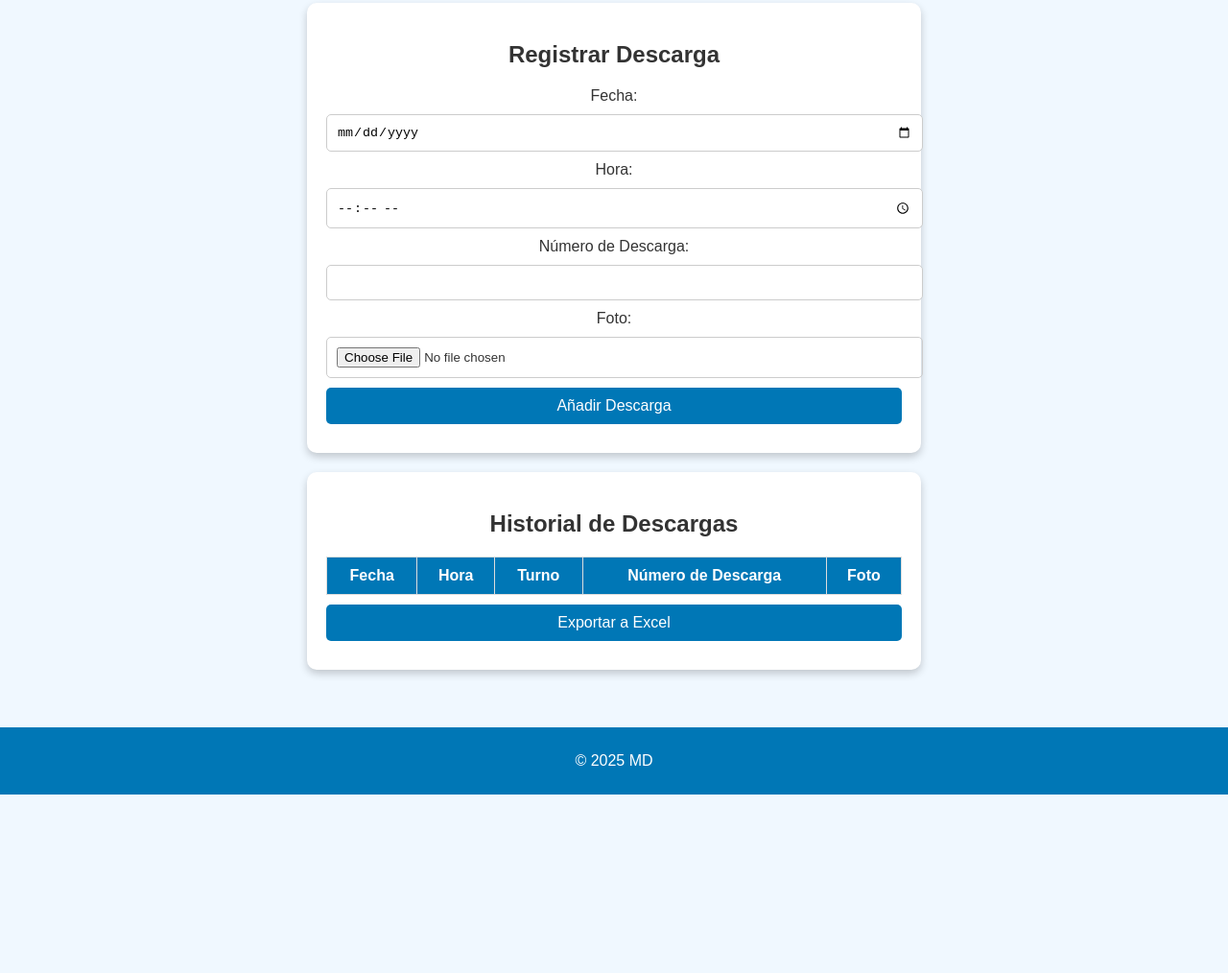
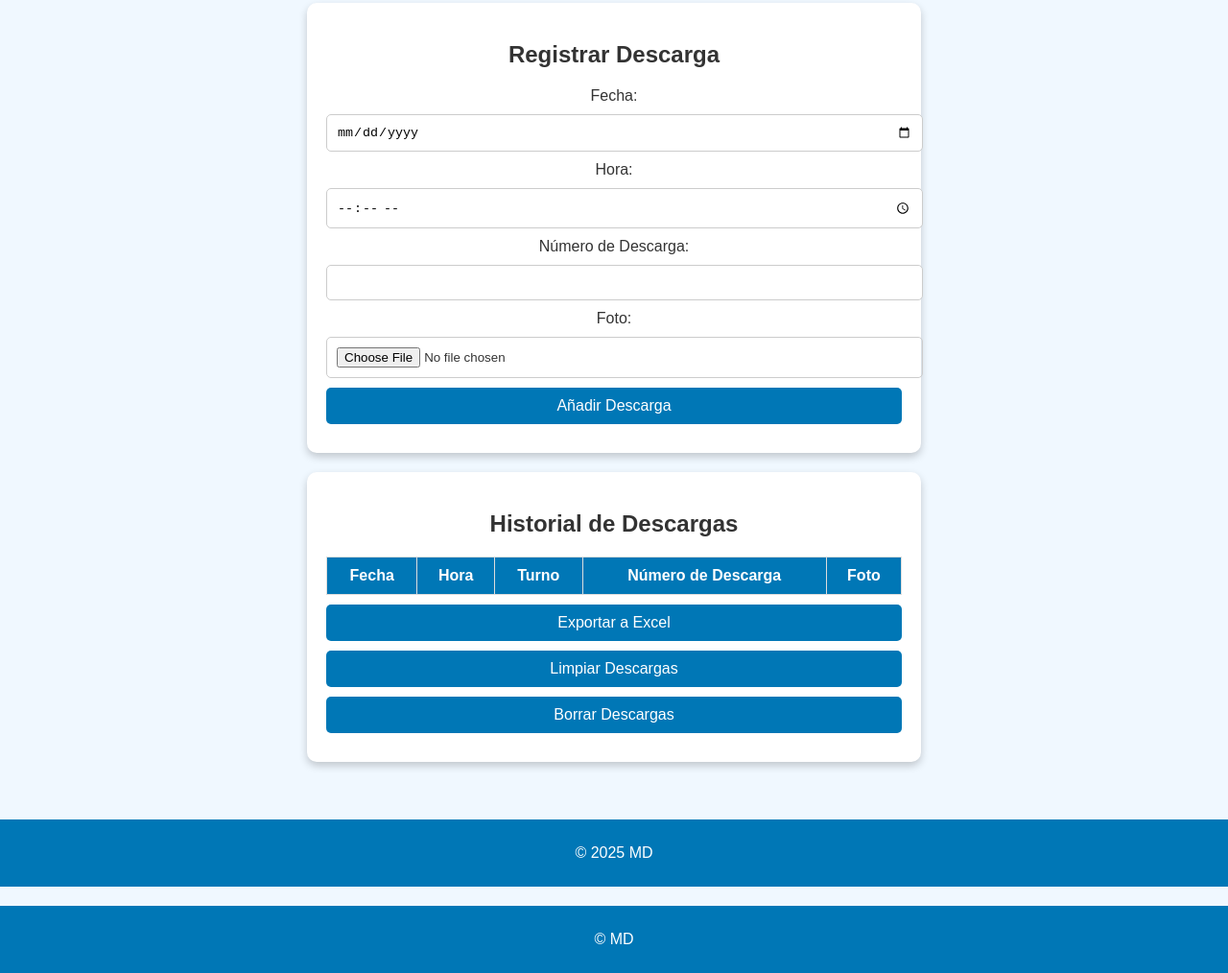
Before and after one commit to mestebanmd/descargas1, a plain HTML site: page index.html in a window 1280 px wide. Shown: the part 216-1230 px from the top of the page at 96% size. Before the commit the page ends 1044 px from the top, so only its background shows below. Drawn offline with Linux system fonts and the light colour scheme; a script that the page names is missing.

Commit message:
Update index.html

```diff
--- a/index.html
+++ b/index.html
@@ -31,6 +31,8 @@
             <input type="file" id="foto" accept="image/*" capture="camera">
 
             <button onclick="registrarDescarga()">Añadir Descarga</button>
+
+
         </section>
 
         <section id="historial">
@@ -49,8 +51,20 @@
                 </tbody>
             </table>
             <button onclick="exportarExcel()">Exportar a Excel</button>
+            <button id="btnLimpiar" onclick="limpiarTabla()">Limpiar Descargas</button>
+            <button id="btnBorrar" onclick="borrarDescargas()">Borrar Descargas</button>
         </section>
+
     </main>
+
+    <footer>
+        <p>&copy; <span id="year"></span> MD</p>
+    </footer>
+
+    <script src="app.js"></script>
+
+</body>
+</html>
 
     <footer>
         <p>&copy; <span id="year"></span> MD</p>
```
